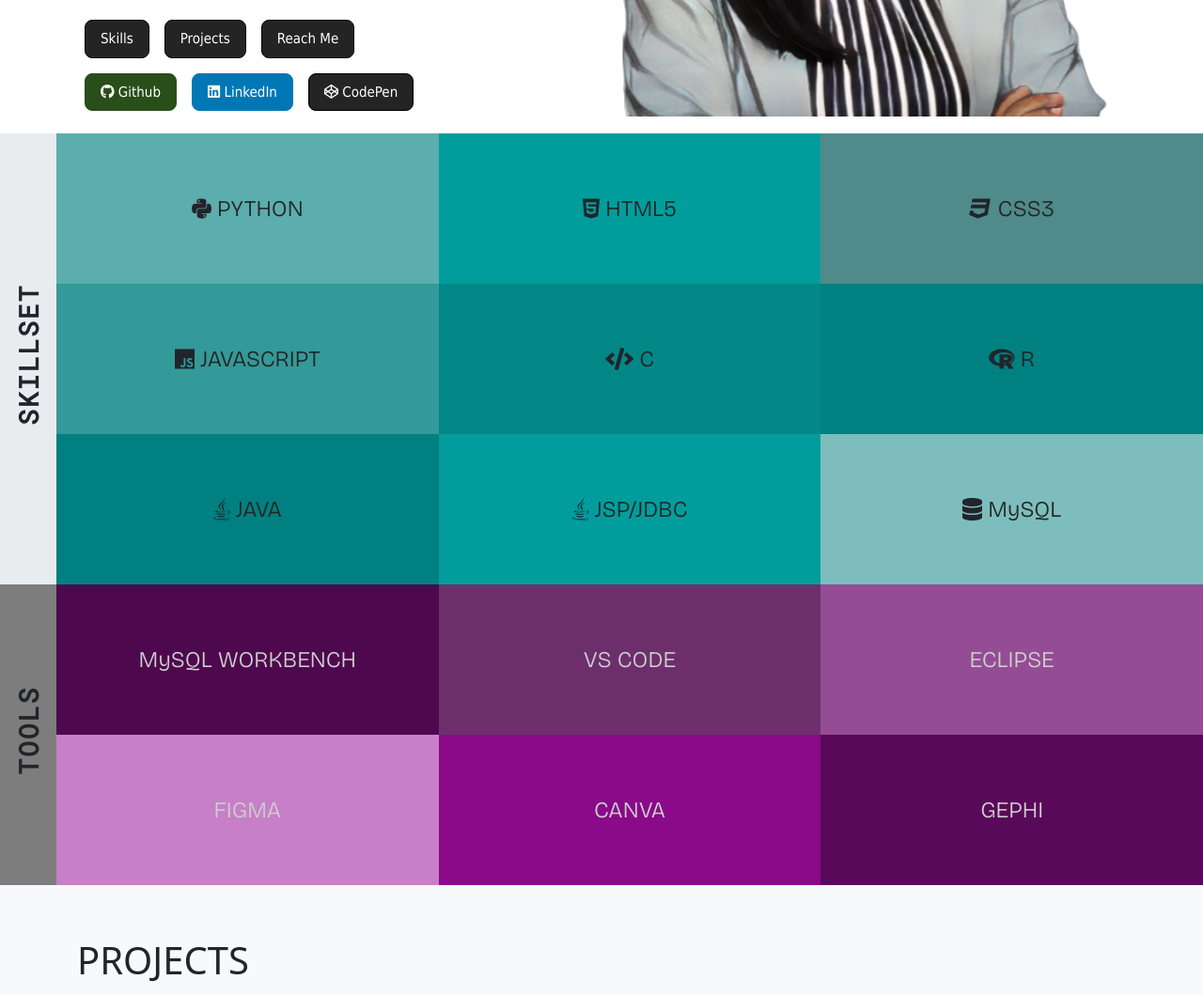
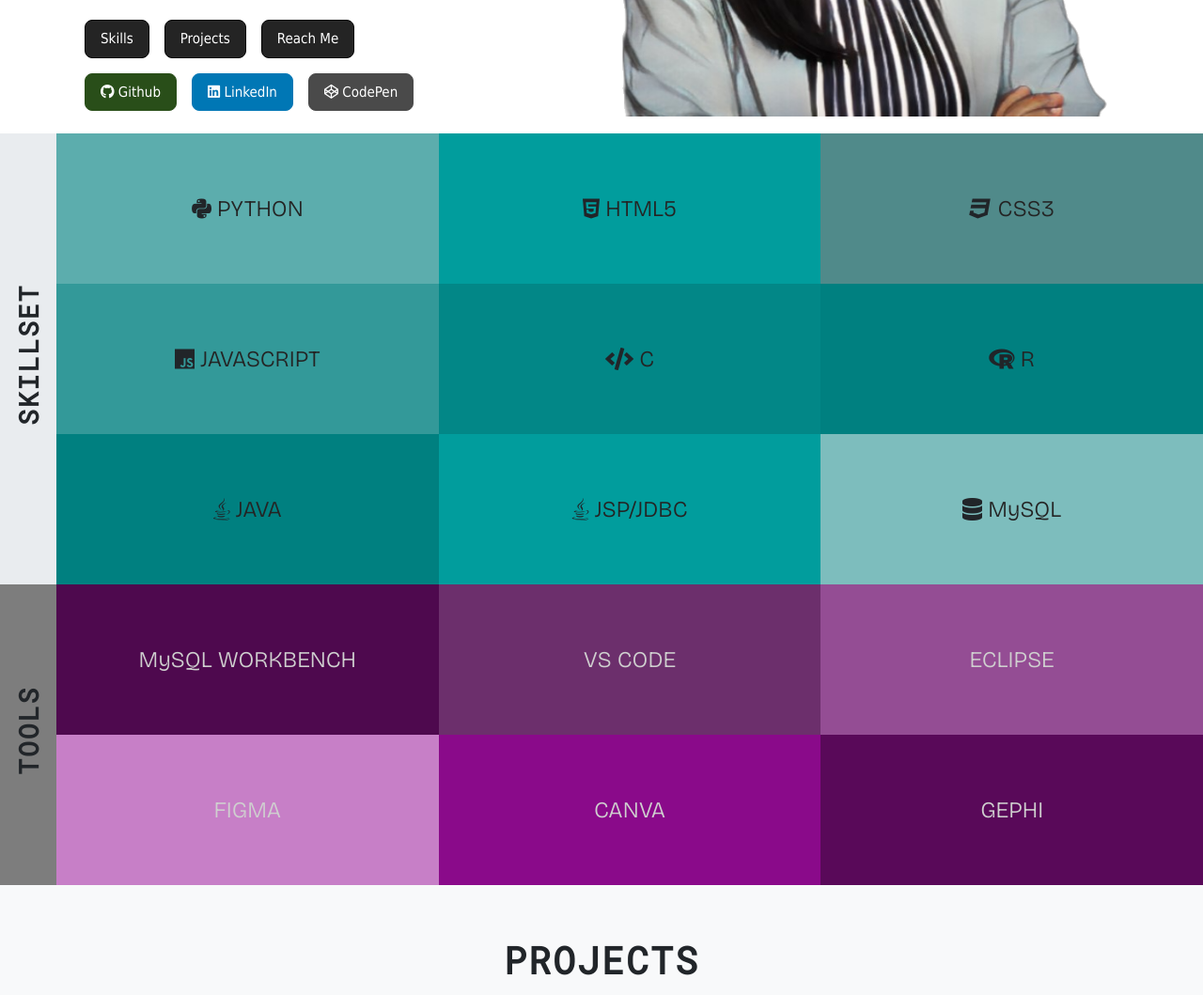
Before and after one commit to rhemaMarneni/Portfolio, a plain HTML site: page index.html in a window 1280 px wide. Shown: the part 467-1526 px from the top of the page at 94% size. Drawn offline with nearby package versions, Linux system fonts and the light colour scheme.

Commit message:
Update style.css

```diff
--- a/style.css
+++ b/style.css
@@ -58,6 +58,18 @@
 	--bs-btn-disabled-bg: #0077b5;
 	--bs-btn-disabled-border-color: ##0077b5;
 }
+
+.codepen {
+	--bs-btn-bg: #4a4a4a;
+	--bs-btn-border-color: #4a4a4a;
+	--bs-btn-hover-bg: #7c7c7c;
+	--bs-btn-hover-border-color: none;
+	--bs-btn-active-bg: #4a4a4a;
+	--bs-btn-active-border-color: #4a4a4a;
+	--bs-btn-disabled-bg: #4a4a4a;
+	--bs-btn-disabled-border-color: #4a4a4a;
+}
+
 /* skills page */
 
 #skills {
@@ -85,7 +97,7 @@
 	background-color: #7d7d7d;
 }
 
-h3 {
+.skill-heading {
 	transform: rotate(270deg);
 	letter-spacing: 2px;
 	font-family: "Roboto Mono", monospace;
@@ -190,6 +202,14 @@
 	background-color: #590959;
 }
 
+/* projects page*/
+.projects-heading {
+	letter-spacing: 2px;
+	font-family: "Roboto Mono", monospace;
+	font-weight: bold;
+	text-align: center;
+}
+
 /* contact page */
 #contact {
 	display: flex;
```
